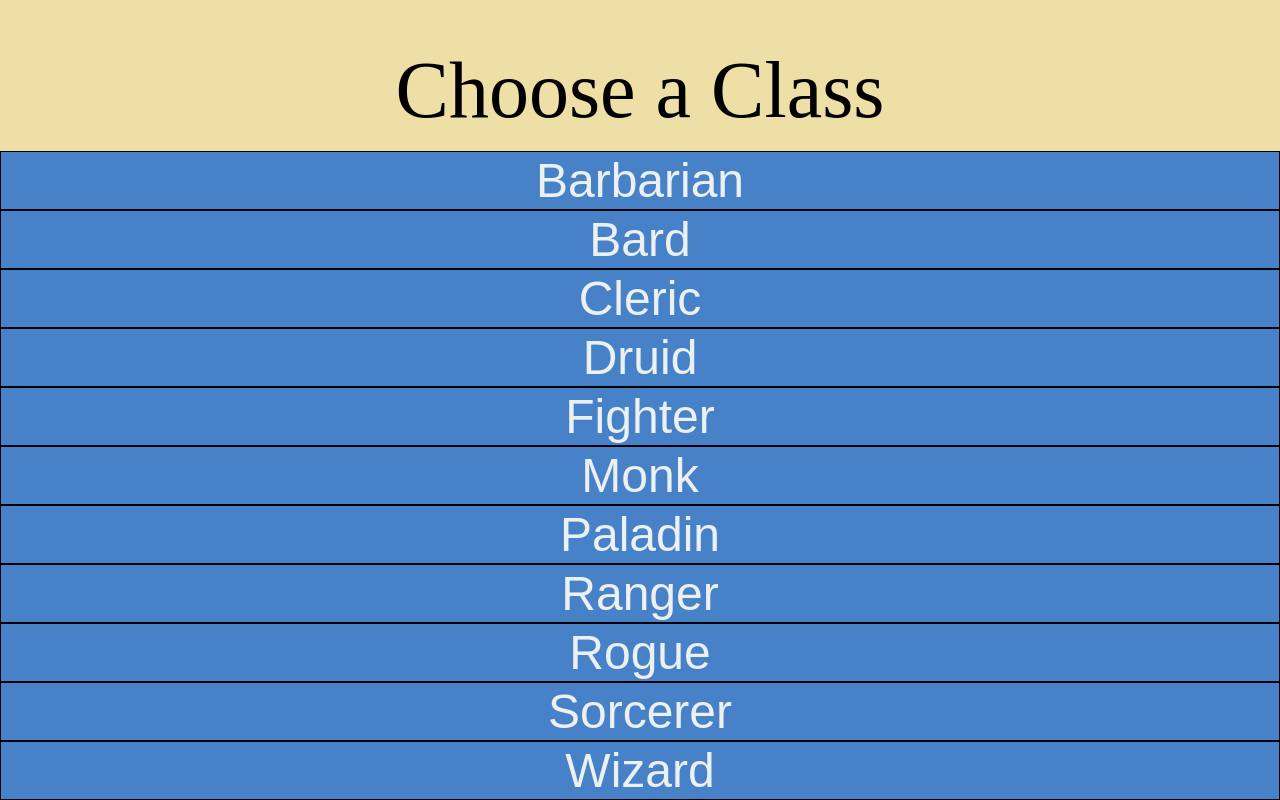
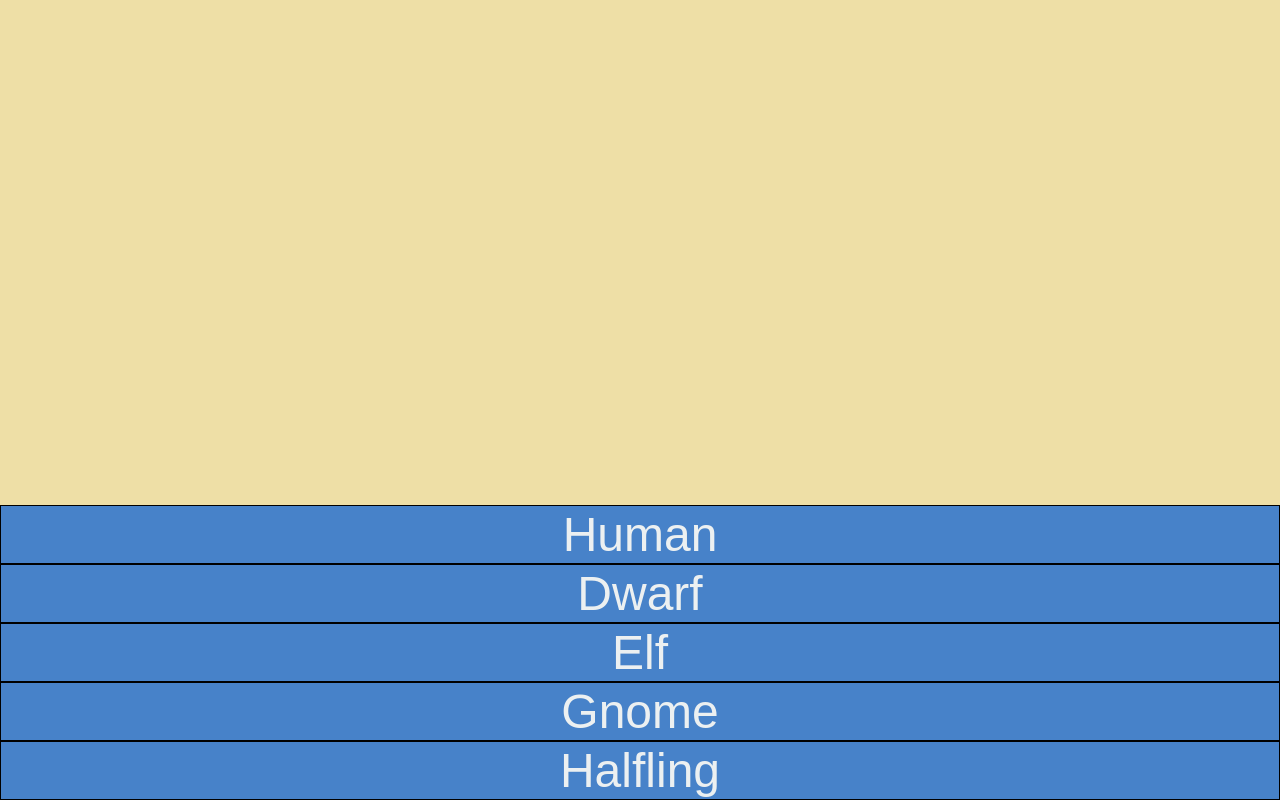
Before and after one commit to pfgame/pfgame.github.io, a plain HTML site: page index.html in a window 1280 px wide. Drawn offline with Linux system fonts and the light colour scheme.

Commit message:
Add choice system

```diff
--- a/index.html
+++ b/index.html
@@ -9,19 +9,19 @@
   <body>
 
     <div id="class-selection">
-      <p class="prompt-text">Choose a Class</p>
+      <p id="prompt-text"></p>
       <div class="choices">
-        <button class="choice" id="choice1">Barbarian</button>
-        <button class="choice" id="choice2">Bard</button>
-        <button class="choice" id="choice3">Cleric</button>
-        <button class="choice" id="choice4">Druid</button>
-        <button class="choice" id="choice5">Fighter</button>
-        <button class="choice" id="choice6">Monk</button>
-        <button class="choice" id="choice7">Paladin</button>
-        <button class="choice" id="choice8">Ranger</button>
-        <button class="choice" id="choice9">Rogue</button>
-        <button class="choice" id="choice10">Sorcerer</button>
-        <button class="choice" id="choice11">Wizard</button>
+        <button class="choice" id="choice0"></button>
+        <button class="choice" id="choice1"></button>
+        <button class="choice" id="choice2"></button>
+        <button class="choice" id="choice3"></button>
+        <button class="choice" id="choice4"></button>
+        <button class="choice" id="choice5"></button>
+        <button class="choice" id="choice6"></button>
+        <button class="choice" id="choice7"></button>
+        <button class="choice" id="choice8"></button>
+        <button class="choice" id="choice9"></button>
+        <button class="choice" id="choice10"></button>
       </div>
     </div>
   </body>
--- a/main.css
+++ b/main.css
@@ -59,7 +59,7 @@ body {
   display: none;
 }
 
-.prompt-text {
+#prompt-text {
   text-align: center;
   font-size: 5em;
   margin-top: 50px;
--- a/main.js
+++ b/main.js
@@ -7,8 +7,11 @@ A. Utilities
 
 */
 
+// A. SETUP
 
-// A. Utilities
+var player = {};
+
+// B. Utilities
 
 // 1. randomInt
 
@@ -16,3 +19,133 @@ function randomInt(min, max) {
   //inclusive on both sides
   return Math.floor(Math.random() * (max - min + 1)) + min;
 }
+
+function GID(el) {
+  return document.getElementById(el);
+}
+
+// C. Choices
+
+function hideAllChoices() {
+  GID("choice0").style.display = "none";
+  GID("choice1").style.display = "none";
+  GID("choice2").style.display = "none";
+  GID("choice3").style.display = "none";
+  GID("choice4").style.display = "none";
+  GID("choice5").style.display = "none";
+  GID("choice6").style.display = "none";
+  GID("choice7").style.display = "none";
+  GID("choice8").style.display = "none";
+  GID("choice9").style.display = "none";
+  GID("choice10").style.display = "none";
+}
+
+function showChoices(num) {
+  for (i = 0; i < num; i++) {
+    var el = `choice${i}`
+    GID(`${el}`).style.display = "block";
+  }
+}
+
+function createChoices(arr) {
+  for (n = 0; n < arr.length; n++) {
+    var el = GID(`choice${n}`);
+    el.innerHTML = arr[n].option;
+    var f = arr[n].effect;
+    el.addEventListener("click", f, false);
+  }
+  showChoices(arr.length);
+}
+
+
+
+function chooseRace() {
+  hideAllChoices();
+  createChoices([
+    {
+      option: "Human",
+      effect: function() {
+        player.race = "Human";
+      }
+    },
+    {
+      option: "Dwarf",
+      effect: function() {
+        player.race = "Dwarf"
+      }
+    },
+    {
+      option: "Elf",
+      effect: function() {
+        player.race = "Elf"
+      }
+    },
+    {
+      option: "Gnome",
+      effect: function() {
+        player.race = "Gnome"
+      }
+    },
+    {
+      option: "Halfling",
+      effect: function() {
+        player.race = "Halfling"
+      }
+    }
+  ])
+}
+
+function chooseClass() {
+  hideAllChoices();
+  createChoices([
+    {
+      option: "Barbarian",
+      effect: function() { player.charClass = "Barbarian"}
+    },
+    {
+      option: "Bard",
+      effect: function() { player.charClass = "Bard" }
+    },
+    {
+      option: "Cleric",
+      effect: function() { player.charClass = "Cleric" }
+    },
+    {
+      option: "Druid",
+      effect: function() { player.charClass = "Druid" }
+    },
+    {
+      option: "Fighter",
+      effect: function() { player.charClass = "Fighter" }
+    },
+    {
+      option: "Monk",
+      effect: function() { player.charClass = "Monk" }
+    },
+    {
+      option: "Paladin",
+      effect: function() { player.charClass = "Paladin" }
+    },
+    {
+      option: "Rogue",
+      effect: function() { player.charClass = "Rogue" }
+    },
+    {
+      option: "Sorcerer",
+      effect: function() { player.charClass = "Sorcerer" }
+    },
+    {
+      option: "Wizard",
+      effect: function() { player.charClass = "Wizard" }
+    },
+  ])
+}
+
+
+
+
+//GAME
+
+window.onload = function() {
+  chooseRace();
+}
```
